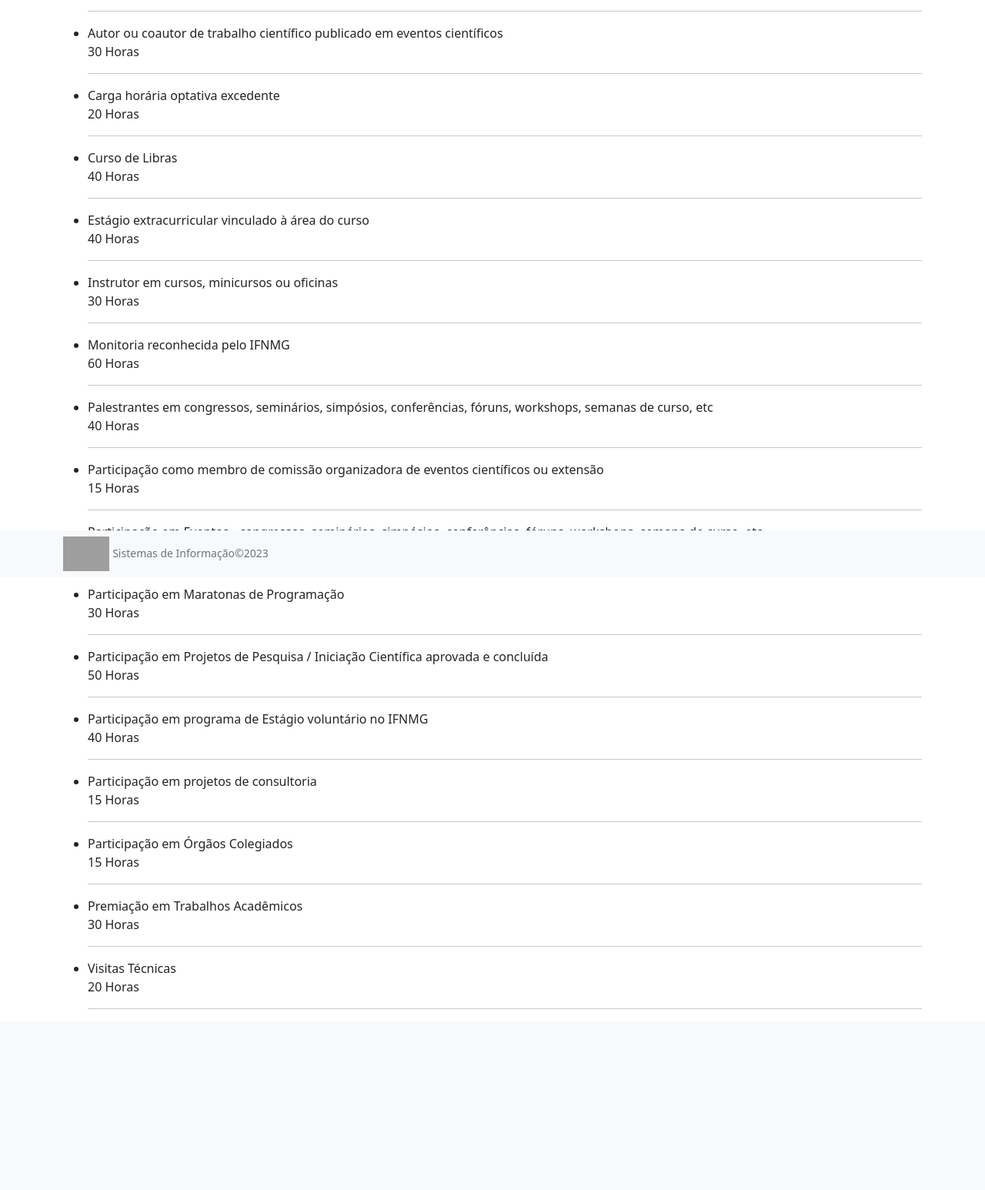
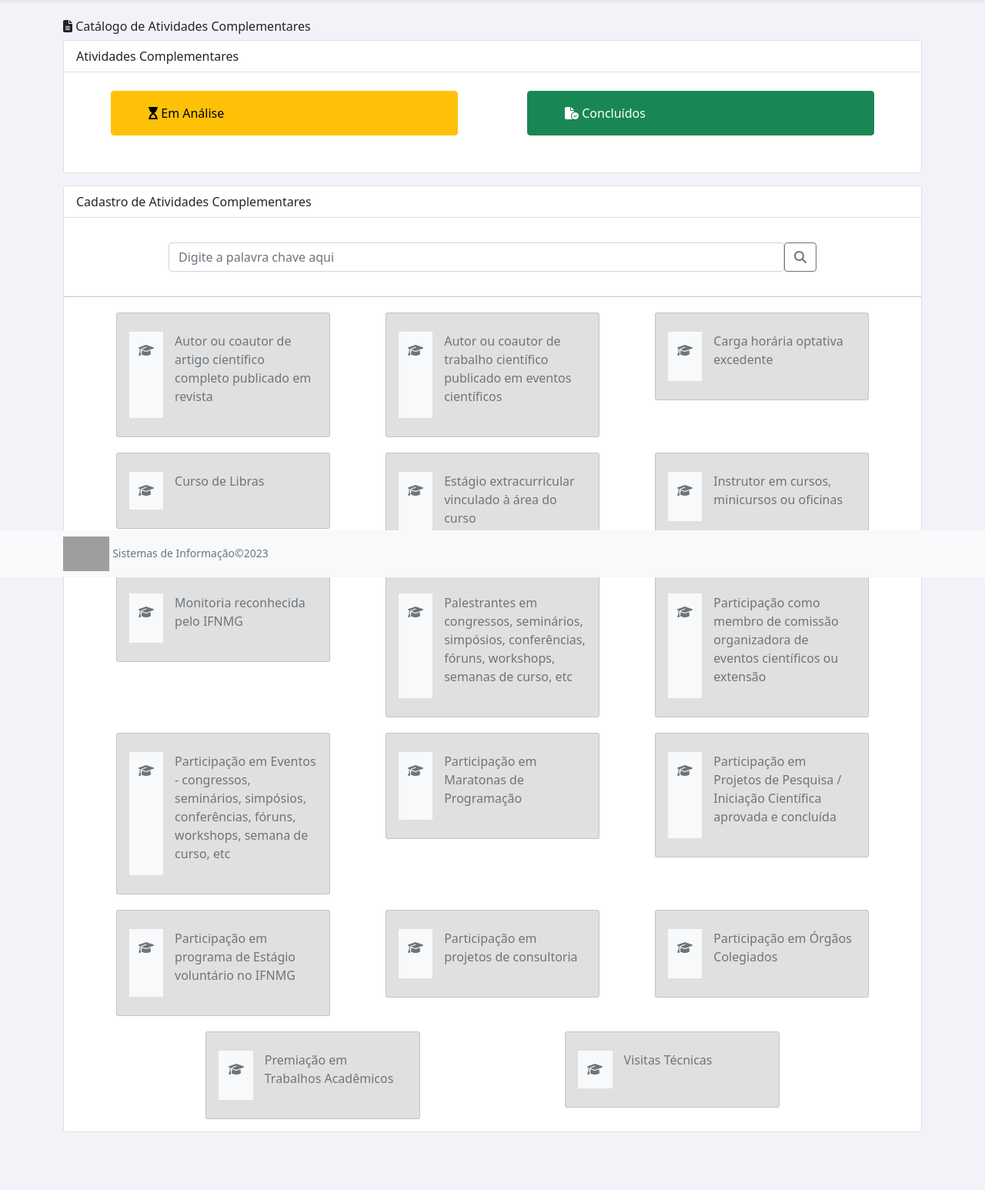
Before and after one commit to LucasPepper/SPAC, a Django app: template SPAC/templates/categorias_ac.html in a window 1280 px wide. Shown: the part 50-1596 px from the top of the page at 77% size. Before the commit the page ends 1361 px from the top, so only its background shows below. Run offline with Django 4.2, Linux system fonts and the light colour scheme; the template is opened without the code that fills it: values that come from a table or form of the project are taken from there, others are empty; data comes from the database, SQL or seed files in the repository; grey boxes are pictures that could not be loaded.

Commit message:
feat: criação das telas

```diff
--- a/SPAC/SPAC/settings.py
+++ b/SPAC/SPAC/settings.py
@@ -118,6 +118,7 @@ USE_TZ = True
 # https://docs.djangoproject.com/en/4.2/howto/static-files/
 
 STATIC_URL = 'static/'
+STATICFILES_DIRS = [os.path.join(BASE_DIR, 'static')]
 
 STATICFILES_DIRS = STATICFILES_DIRS = [
     BASE_DIR / "static/images/",
--- a/SPAC/SPAC/urls.py
+++ b/SPAC/SPAC/urls.py
@@ -21,6 +21,6 @@ from pages.views import categorias_ac_ListView, cadastro_ac
 
 urlpatterns = [
     path('admin/', admin.site.urls),
-    path('categorias_ac/', categorias_ac_ListView, name='categorias_ac'),
+    path('', categorias_ac_ListView, name='categorias_ac'),
     path('cadastro_ac/', cadastro_ac, name='cadastro_ac'),
 ]
--- a/SPAC/pages/views.py
+++ b/SPAC/pages/views.py
@@ -34,4 +34,4 @@ def categorias_ac_ListView(request, *args, **kwargs):
 #             return self.form_invalid(form)
 
 def cadastro_ac(request):
-    return render(request, '/cadastro_ac.html')
+    return render(request, 'cadastro_ac.html')
--- a/SPAC/templates/base.html
+++ b/SPAC/templates/base.html
@@ -1,3 +1,4 @@
+{% load static %}
 <!DOCTYPE html>
 <html lang="pt-BR">
 
@@ -13,13 +14,12 @@
         <script src="https://cdnjs.cloudflare.com/ajax/libs/font-awesome/6.4.2/js/all.min.js"></script>
     </head>
 
-    <body>
-        <header>
-            <nav class="navbar navbar-expand-md fixed-top navbar-light bg-light p-0">
+    <body style="background-color: #f2f2f8;">
+        <header style="margin-bottom: 75px;">
+            <nav class="navbar navbar-expand-md fixed-top navbar-light bg-light shadow-sm p-0">
                 <div class="container-md">
-                    <a class="navbar-brand p-0" href="#" style="color: #2c3f1f;">
-                        {% load static %}
-                        <img src="{% static 'logo.png' %}" alt="Logo da aplicação" width="50">
+                    <a class="navbar-brand p-0" href="{% url 'categorias_ac' %}" style="color: #2c3f1f;">
+                        <img src="{% static '/images/logo.png' %}" alt="Logo da aplicação" width="50">
                         SPAC
                     </a>
                     <button class="navbar-toggler" type="button" data-bs-toggle="collapse" data-bs-target="#navbarNav"
@@ -29,13 +29,13 @@
                     <div class="collapse navbar-collapse" id="navbarNav">
                         <ul class="navbar-nav">
                             <li class="nav-item">
-                                <a class="nav-link" aria-current="page" href="#"><i class="fa-solid fa-house"></i> Início</a>
+                                <a class="nav-link" aria-current="page" href="{% url 'categorias_ac' %}"><i class="fa-solid fa-house"></i> Início</a>
                             </li>
                             <li class="nav-item">
-                                <a class="nav-link" href="#"><i class="fa-solid fa-file-lines"></i> Novo Registro</a>
+                                <a class="nav-link" href="{% url 'cadastro_ac' %}"><i class="fa-solid fa-file-lines"></i> Novo Registro</a>
                             </li>
                             <li class="nav-item">
-                                <a class="nav-link" href="#"><i class="fa-solid fa-circle-question"></i> Ajuda</a>
+                                <a class="nav-link" href="https://bsijanuaria.notion.site/Atividades-Complementares-0f4602239b3e4965abd102cb169ecc61" target="_blank"><i class="fa-solid fa-circle-question"></i> Ajuda</a>
                             </li>
                         </ul>
                     </div>
@@ -49,7 +49,7 @@
             </div>
         </main>
 
-        <footer>
+        <footer style="margin-top: 75px;">
             <nav class="navbar navbar-light fixed-bottom bg-light mt-5">
                 <div class="container-md">
                     <div class="text-muted">
--- a/SPAC/templates/cadastro_ac.html
+++ b/SPAC/templates/cadastro_ac.html
@@ -1,6 +1,6 @@
 {% extends 'base.html' %}
 
-{% block title %} Página inicial {% endblock %}
+{% block title %} Enviar AC {% endblock %}
 
 {% block content %}
     <p>Cadastro</p>
--- a/SPAC/templates/categorias_ac.html
+++ b/SPAC/templates/categorias_ac.html
@@ -1,19 +1,63 @@
 {% extends 'base.html' %}
 
+{% block title %} Categorias AC {% endblock %}
+
 {% block content %}
+    <h6><i class="fa-solid fa-file-lines"></i> Catálogo de Atividades Complementares </h6>
 
-    <title>Categorias</title>
+    <div class="card mb-3">
+        <div class="card-header bg-white">
+            Atividades Complementares
+        </div>
 
-    <ul>
-        <!-- Itera sobre categorias_ac_list -->
-        {% for categorias in categorias_ac_list %}
-        <!-- Display Categorias -->
-            <li>{{ categorias.descricao }}</li></a>
-            {{ categorias.carga_horaria_maxima }} Horas</a>
-            <hr/>
-            <!-- Se categorias_ac_list estiver vazia -->
+        <div class="card-body d-flex justify-content-around pt-4 pb-5">
+            <a href="#" class="btn btn-warning col-sm-5 p-5 pt-3 pb-3" style="text-align: left;">
+                <i class="fa-solid fa-hourglass-start"></i> Em Análise
+            </a>
+
+            <a href="#" class="btn btn-success col-sm-5 p-5 pt-3 pb-3" style="text-align: left;">
+                <i class="fa-solid fa-file-circle-check"></i> Concluídos
+            </a>
+        </div>
+    </div>
+
+    <div class="card mb-5">
+        <div class="card-header bg-white">
+            Cadastro de Atividades Complementares
+        </div>
+
+        <div>
+            <nav class="navbar navbar-light bg-white">
+                <form class="form-inline w-100 d-flex justify-content-center pt-4 pb-2">
+                    <input class="form-control" type="search" placeholder="Digite a palavra chave aqui" aria-label="Search" style="max-width: 50rem;">
+                    <button class="btn btn-outline-secondary my-2 my-sm-0" type="submit">
+                        <i class="fa-solid fa-magnifying-glass"></i>
+                    </button>
+                </form>
+              </nav>
+        </div>
+        <hr>
+
+        <div class="d-flex justify-content-evenly flex-wrap">
+            {% for categorias in categorias_ac_list %}
+                <a href="#" class="link-secondary m-1 col-sm-3 mb-3" style="text-decoration: none;">
+                    <div class="card rounded-1 w-100 pt-2 pb-2" style="background-color: #e0e0e0; min-height: 5rem;">
+                        <div class="card-body d-flex">
+                            <span class="bg-light" style="padding: 5%; margin-right: 15px;">
+                                <i class="fa-solid fa-graduation-cap"></i>
+                            </span>
+                            <p>{{ categorias.descricao }}</p>
+                        </div>
+                    </div>
+                </a>
+
             {% empty %}
-                <li>Não há Categorias cadastradas.</li>
-        {% endfor %}
-    </ul>
+                <div class="card m-5 bg-light text-center">
+                    <div class="card-body">
+                        Não há categorias cadastradas.
+                    </div>
+                </div>
+            {% endfor %}
+        </div>
+    </div>
 {% endblock %}
```
